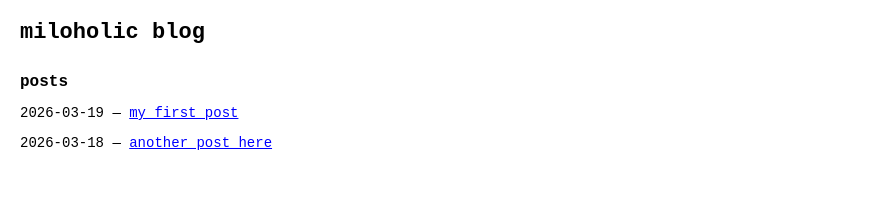
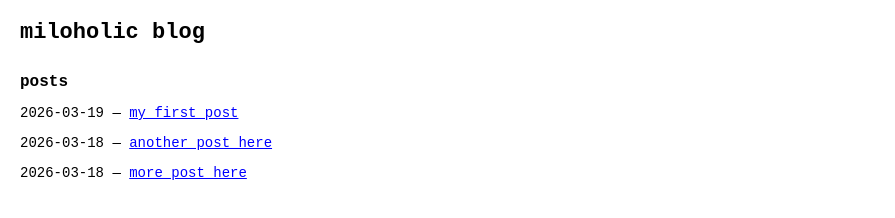
Before and after one commit to miloholic-star/miloholic-blog, a plain HTML site: page index.html in a window 1280 px wide. Shown: the full height of the page, 0-895 px from the left. Drawn offline with Linux system fonts and the light colour scheme.

Commit message:
updated html

```diff
--- a/index.html
+++ b/index.html
@@ -16,6 +16,8 @@
 
     <p>2026-03-19 — <a href="posts/my-first-post.html">my first post</a></p>
     <p>2026-03-18 — <a href="posts/another-post.html">another post here</a></p>
+    <p>2026-03-18 — <a href="posts/another-post.html">more post here</a></p>
+
   </div>
 
   <!-- RIGHT: PROFILE -->
```
